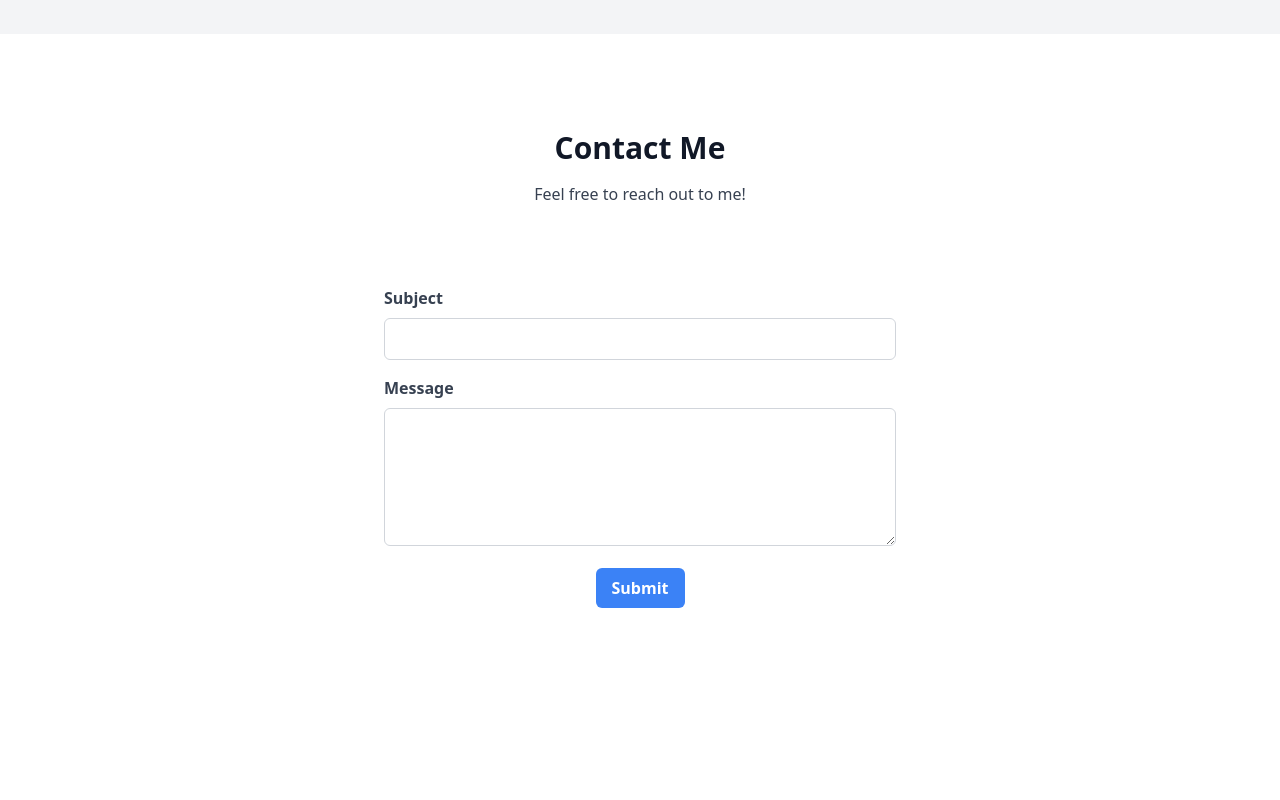
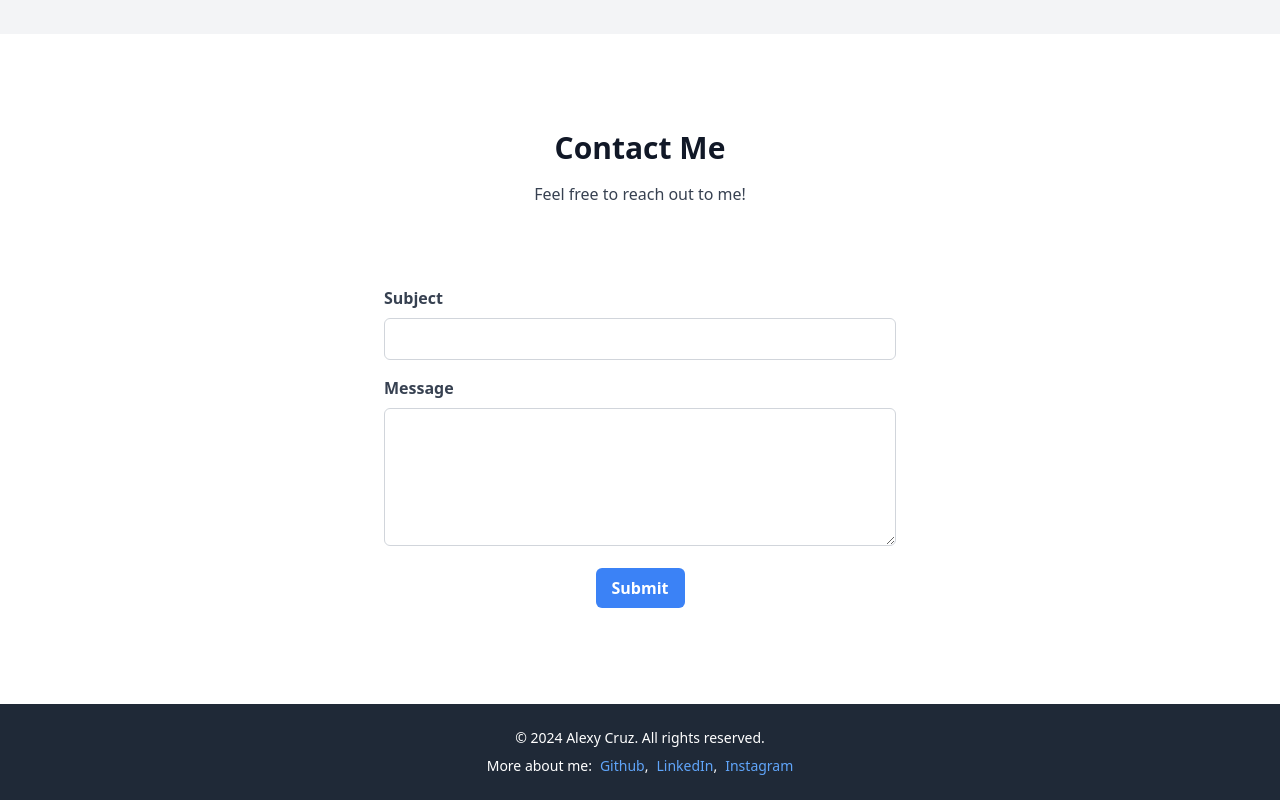
Before and after one commit to alexyocruz1/alexy.cruz, a Next.js app: page / in a window 1280 px wide. Shown: the part 4614-5414 px from the top of the page. Before the commit the page ends 5318 px from the top, so only its background shows below. Built offline with nearby package versions, Linux system fonts and the light colour scheme.

Commit message:
Simple footer added, links need to be updated

```diff
--- /dev/null
+++ b/src/components/Footer.tsx
@@ -0,0 +1,21 @@
+import React from 'react';
+
+const Footer = () => {
+  return (
+    <footer className="bg-gray-800 text-white py-6">
+      <div className="container mx-auto px-4 sm:px-6 lg:px-8 max-w-6xl text-center">
+        <p className="text-sm">
+          &copy; 2024 Alexy Cruz. All rights reserved.
+        </p>
+        <p className="text-sm mt-2">
+          More about me:
+          <a href="https://github.com" className="ml-2 text-blue-400 hover:text-blue-600 transition duration-300">Github</a>,
+          <a href="https://linkeding.com" className="ml-2 text-blue-400 hover:text-blue-600 transition duration-300">LinkedIn</a>,
+          <a href="https://instagram.com" className="ml-2 text-blue-400 hover:text-blue-600 transition duration-300">Instagram</a>
+        </p>
+      </div>
+    </footer>
+  );
+};
+
+export default Footer;
--- a/src/components/Layout.tsx
+++ b/src/components/Layout.tsx
@@ -1,5 +1,6 @@
 import { ReactNode } from 'react';
 import Navbar from './Navbar';
+import Footer from './Footer';
 
 interface LayoutProps {
   children: ReactNode;
@@ -12,6 +13,7 @@ const Layout = ({ children }: LayoutProps) => {
       <main className="pt-10"> {/* Add padding to the top to account for the navbar height */}
         {children}
       </main>
+      <Footer />
     </div>
   );
 };
```
